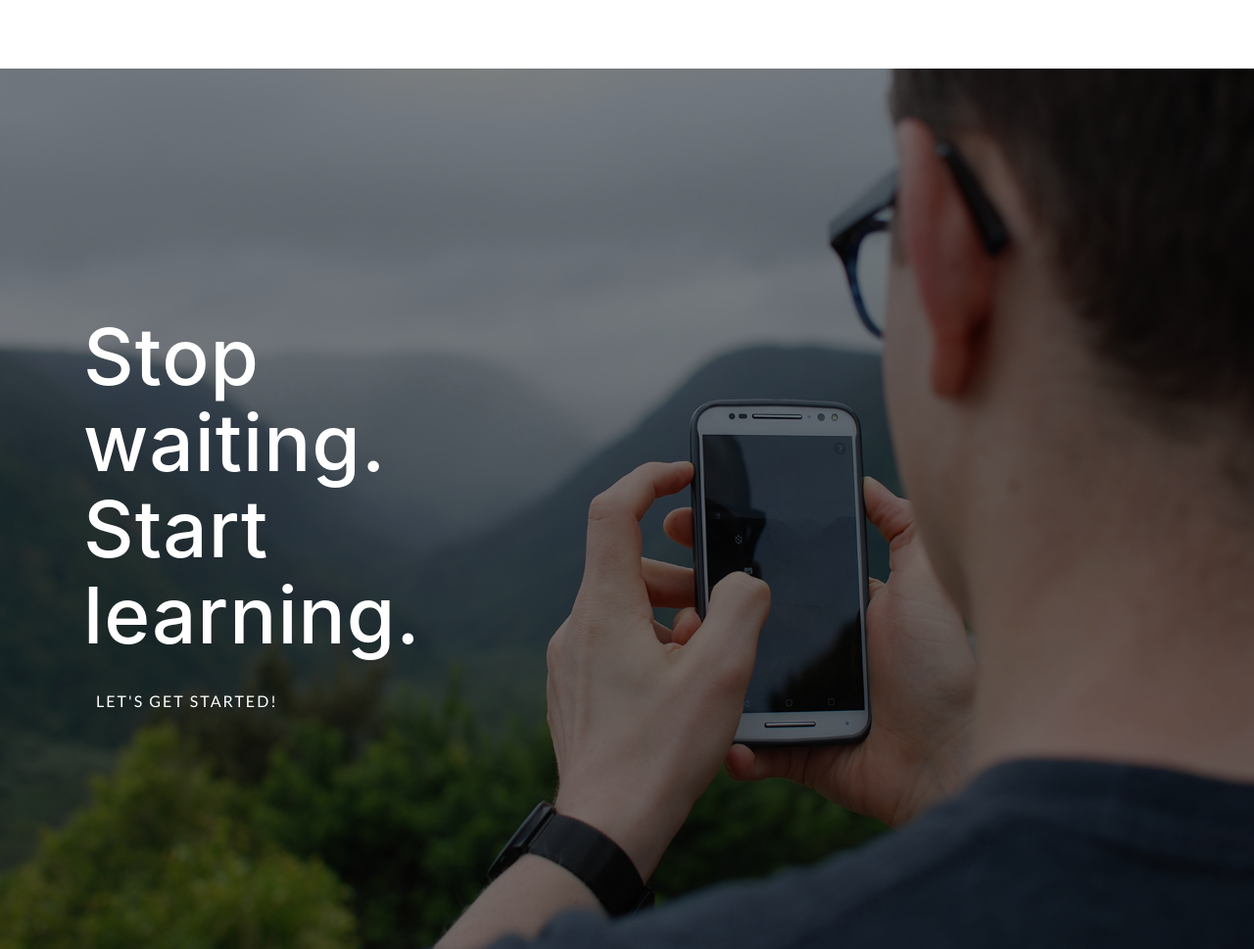
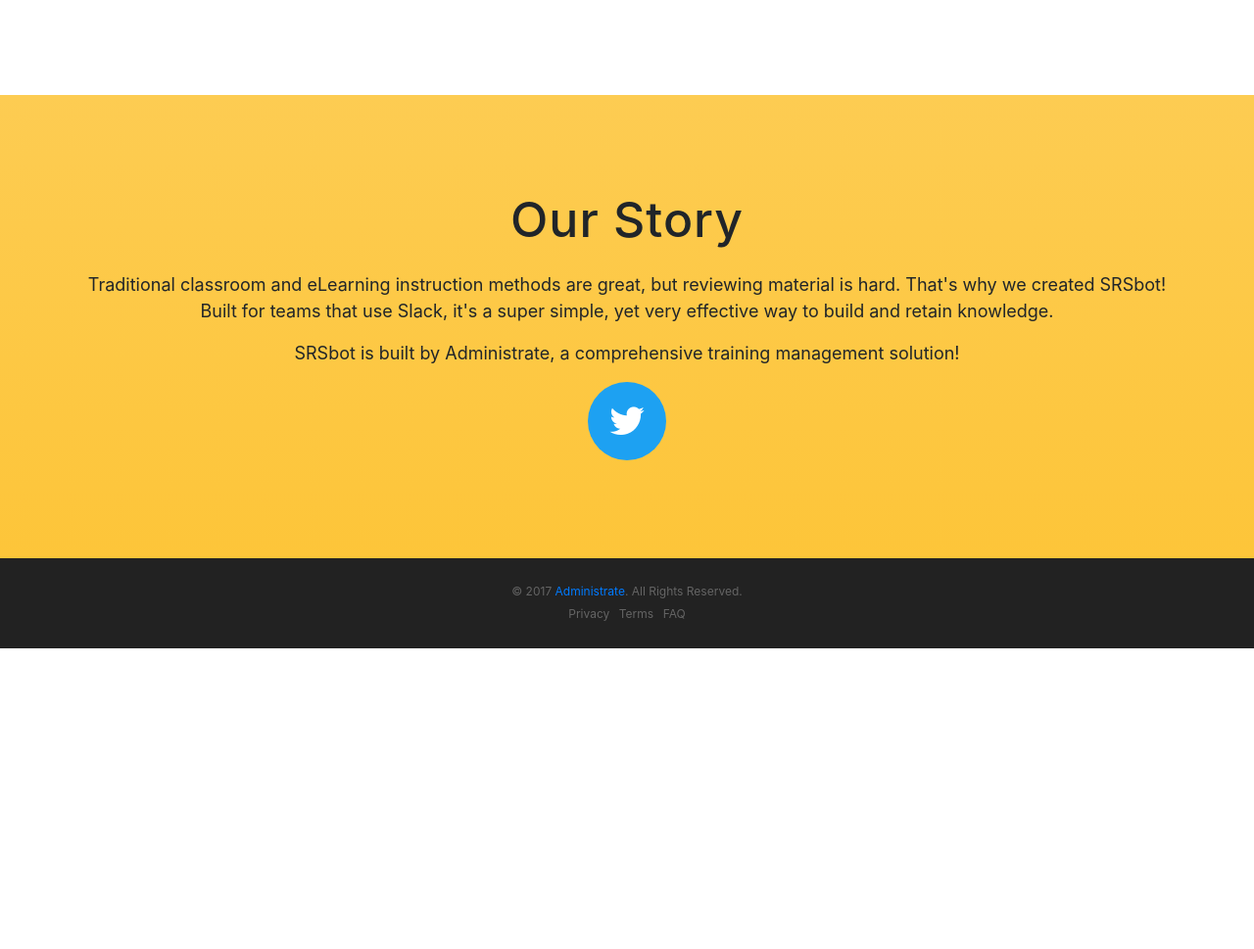
Before and after one commit to jpeebles/jpeebles.github.io, a website with bundled scripts: page index.html in a window 1280 px wide. Shown: the part 1793-2762 px from the top of the page at 98% size. After the commit the page ends 2455 px from the top, so only its background shows below. Built offline with nearby package versions, Linux system fonts and the light colour scheme; a web font is replaced by a local one.

Commit message:
Text tweaks.

```diff
--- a/index.html
+++ b/index.html
@@ -139,6 +139,9 @@
                     <p class="text-muted">Use our reports to see team progress. A daily leaderboard is also published every day!</p>
                   </div>
                 </div>
+                <div class="container">
+                  <a href="#contact" class="btn btn-outline btn-xl js-scroll-trigger">Get Started!</a>
+                </div>
               </div>
             </div>
           </div>
@@ -146,20 +149,12 @@
       </div>
     </section>
 
-    <section class="cta">
-      <div class="cta-content">
-        <div class="container">
-          <h2>Stop waiting.<br>Start learning.</h2>
-          <a href="#contact" class="btn btn-outline btn-xl js-scroll-trigger">Let's Get Started!</a>
-        </div>
-      </div>
-      <div class="overlay"></div>
-    </section>
 
     <section class="contact bg-primary" id="contact">
       <div class="container">
         <h2>Our Story</h2>
-        <p>Traditional classroom and eLearning instruction methods are great, but reviewing material is hard.  That's why we created SRSbot! Built for teams that use Slack, it's a super simple yet very effective way to build and retain knowledge.</p>
+        <p>Traditional classroom and eLearning instruction methods are great, but reviewing material is hard.  That's why we created SRSbot! Built for teams that use Slack, it's a super simple, yet very effective way to build and retain knowledge.</p>
+        <p>SRSbot is built by Administrate, a comprehensive training management solution!</p>
         <ul class="list-inline list-social">
           <li class="list-inline-item social-twitter">
             <a href="#">
```
